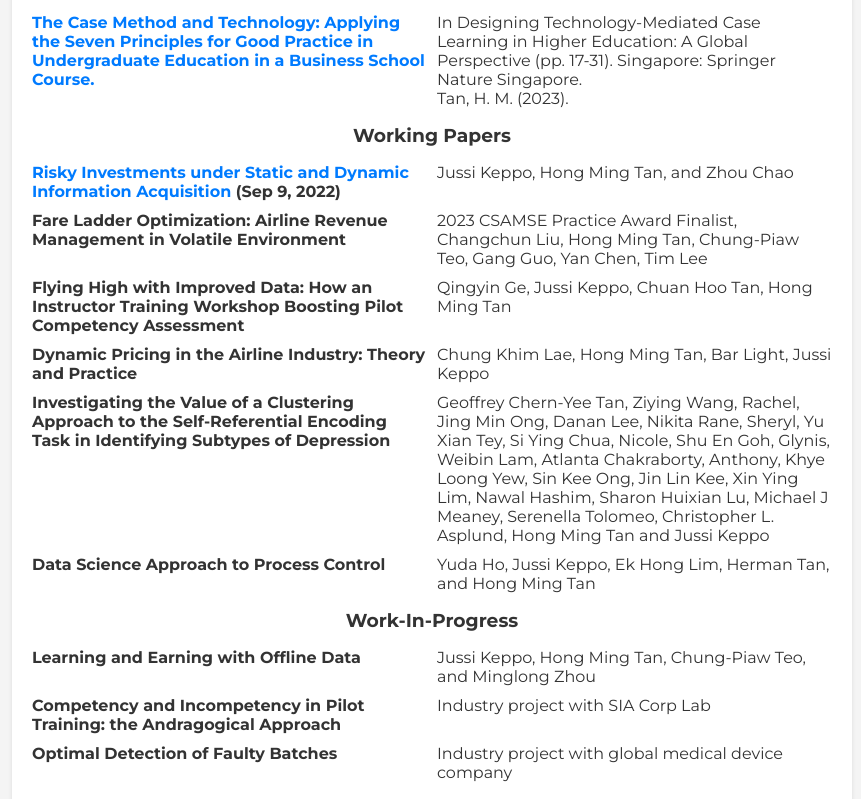
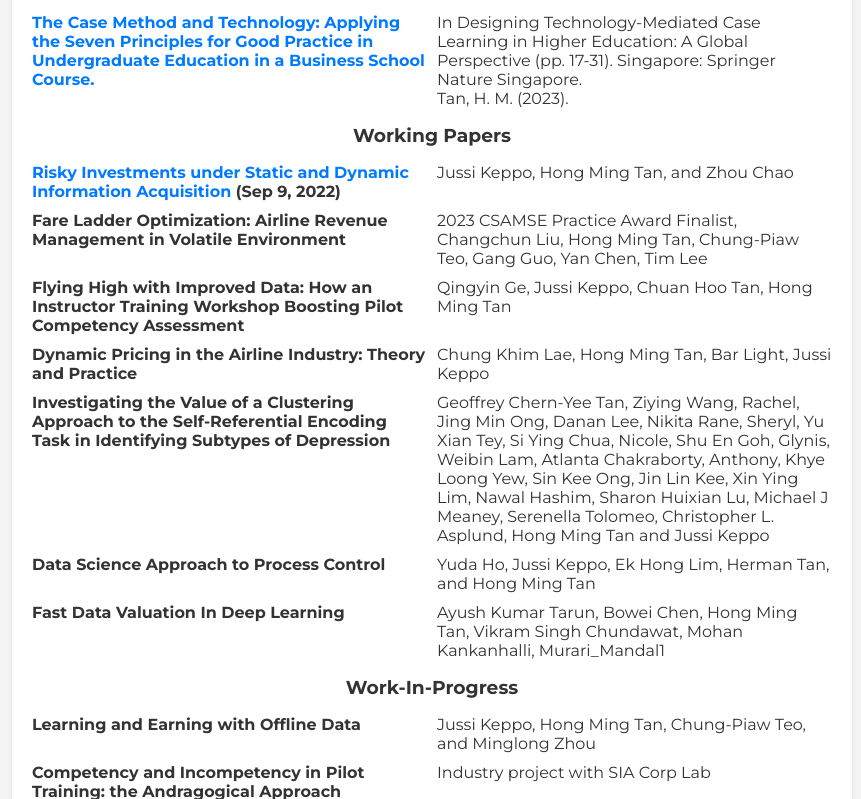
Before and after one commit to tanhm07/tanhm07.github.io, a plain HTML site: page index.html in a window 1280 px wide. Shown: the part 2001-2800 px from the top of the page, without its empty margins (208-1069 px from the left). Drawn offline with Linux system fonts and the light colour scheme.

Commit message:
new working paper

```diff
--- a/index.html
+++ b/index.html
@@ -400,6 +400,8 @@
               <dd>Geoffrey Chern-Yee Tan, Ziying Wang, Rachel, Jing Min Ong, Danan Lee, Nikita Rane, Sheryl, Yu Xian Tey, Si Ying Chua, Nicole, Shu En Goh, Glynis, Weibin Lam, Atlanta Chakraborty, Anthony, Khye Loong Yew, Sin Kee Ong, Jin Lin Kee, Xin Ying Lim, Nawal Hashim, Sharon Huixian Lu, Michael J Meaney, Serenella Tolomeo, Christopher L. Asplund, Hong Ming Tan and Jussi Keppo</dd>
               <dt>Data Science Approach to Process Control</dt>
               <dd>Yuda Ho, Jussi Keppo, Ek Hong Lim, Herman Tan, and Hong Ming Tan</dd>
+              <dt>Fast Data Valuation In Deep Learning</dt>
+              <dd>Ayush Kumar Tarun, Bowei Chen, Hong Ming Tan, Vikram Singh Chundawat, Mohan Kankanhalli, Murari_Mandal1</dd>
             </dl>
 
 
```
